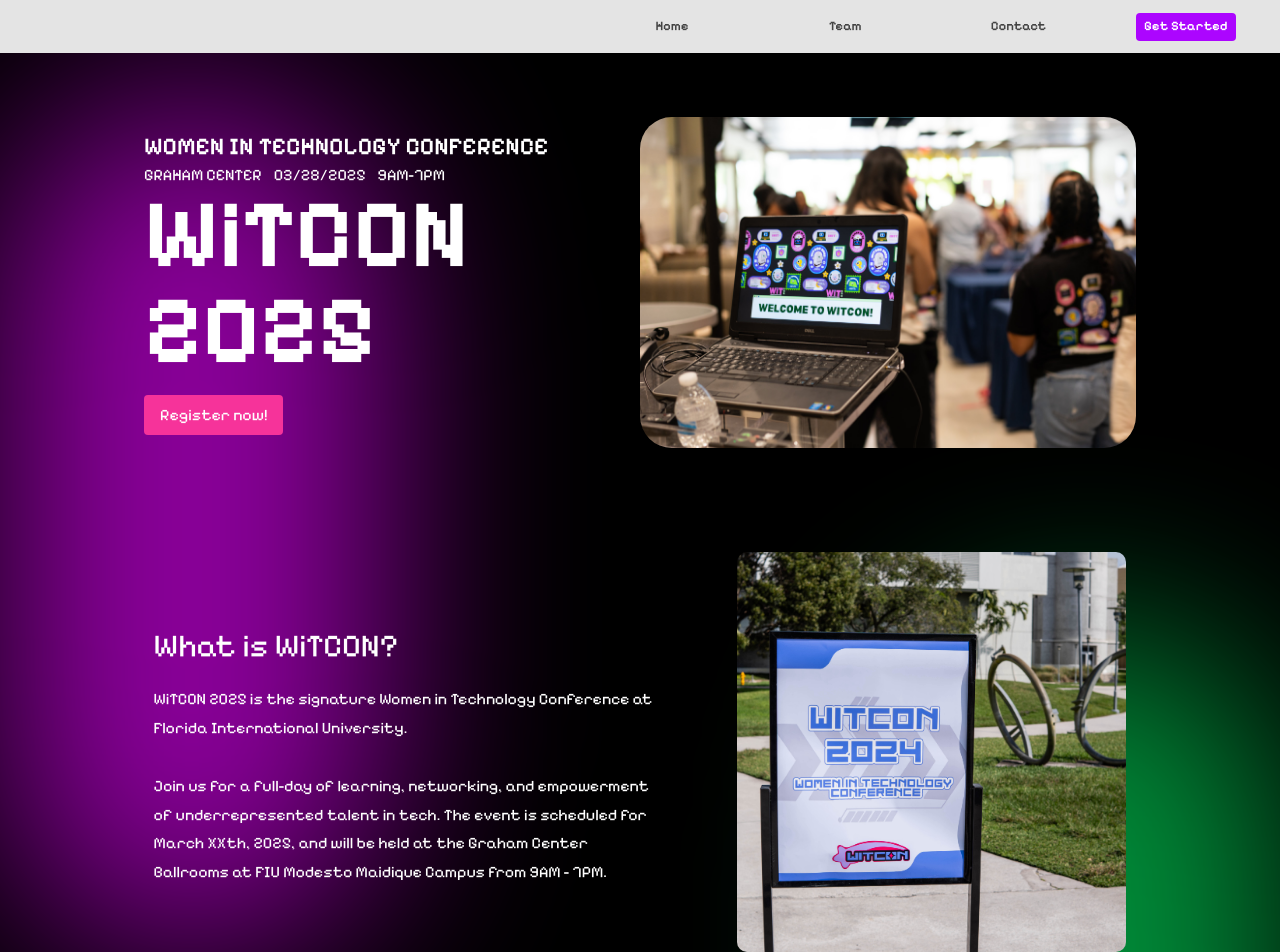
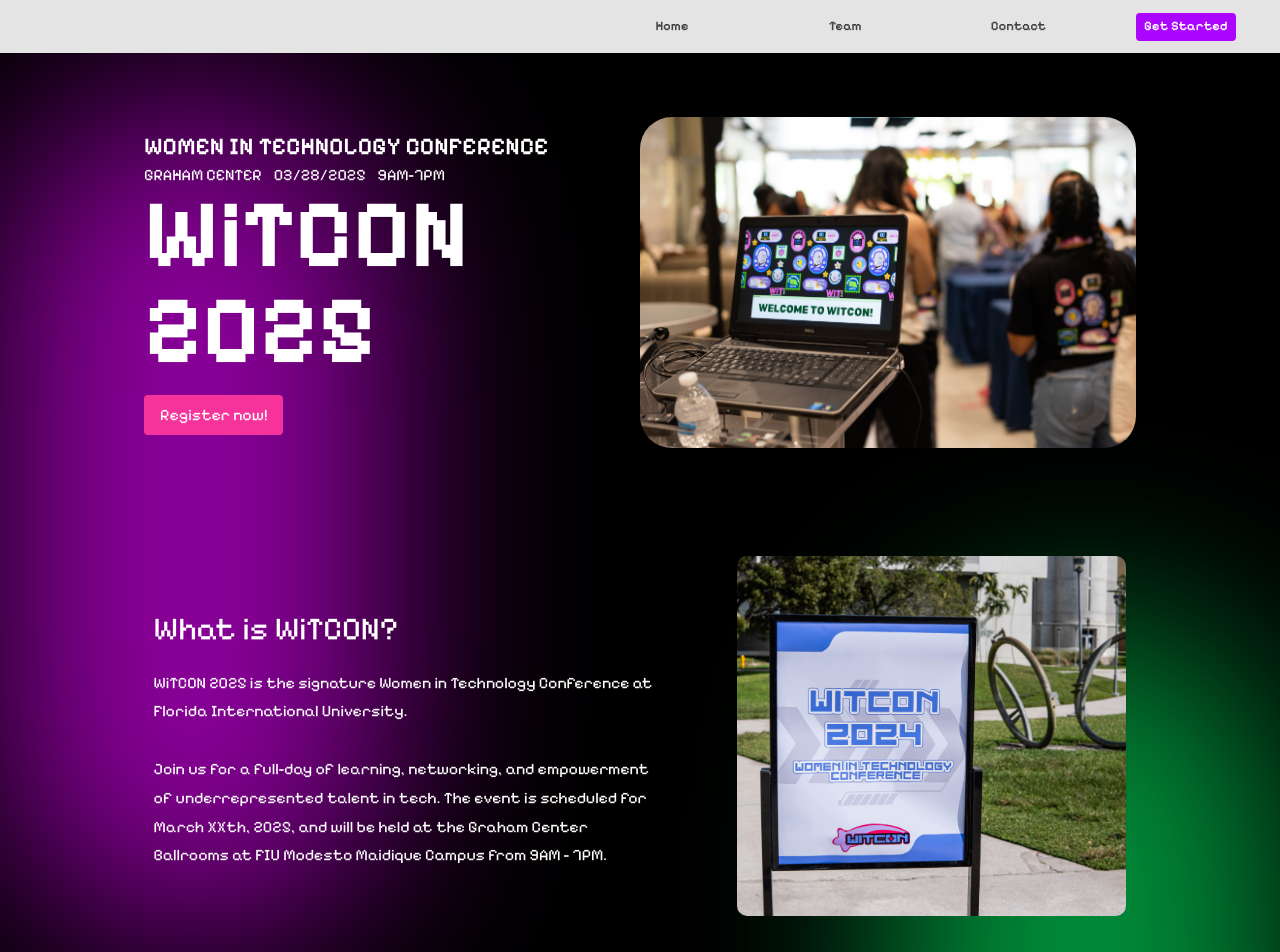
Before and after one commit to wicsfiu/witcon-2025, a React (Vite) app: page / in a window 1280 px wide. Shown: the top 952 px of the page. Built offline with nearby package versions, Linux system fonts and the light colour scheme.

Commit message:
WhatIsWitCon section image size adjusted

```diff
--- a/src/WhatIsWitCon.css
+++ b/src/WhatIsWitCon.css
@@ -39,7 +39,7 @@
 .image-box img {
   width: 100%;
   max-width: 50vw;
-  max-height: 50vh;
+  max-height: 45vh;
   border-radius: 10px;
   object-fit: cover;
 }
```
